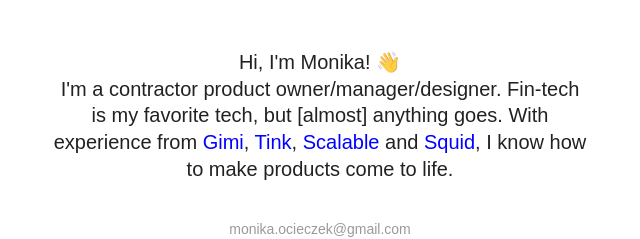
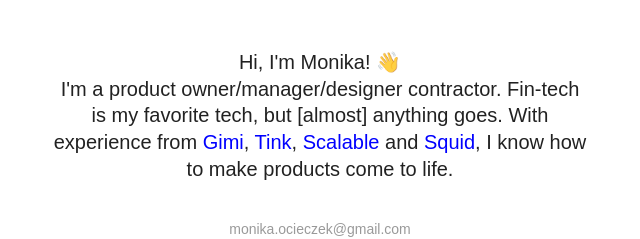
Before and after one commit to MOcieczek/skeptic, a React (Create React App) app: page / in a window 1280 px wide. Shown: the part 354-593 px from the top of the page, without its empty margins (320-960 px from the left). Built offline with nearby package versions, Linux system fonts and the light colour scheme.

Commit message:
text update

```diff
--- a/src/modules/views/AppHeader.js
+++ b/src/modules/views/AppHeader.js
@@ -48,7 +48,7 @@
             <Typography variant="h5" align="center" color="textPrimary" paragraph>
             Hi, I'm Monika! <span role="img" aria-label="girl">👋</span>
             <br></br>
-            I'm a contractor product owner/manager/designer. Fin-tech is my favorite tech, but [almost] anything goes.
+            I'm a product owner/manager/designer contractor. Fin-tech is my favorite tech, but [almost] anything goes.
             With experience from <Link className={classes.link} target="_blank" to='http://www.gimitheapp.com'>Gimi</Link>, <Link className={classes.link} target="_blank" to='http://www.tink.com'>Tink</Link>, <Link className={classes.link} target="_blank" to='http://www.scalable.company'>Scalable</Link> and <Link className={classes.link} target="_blank" to='https://squidapp.co/'>Squid</Link>,
             I know how to make products come to life.
             </Typography>
```
